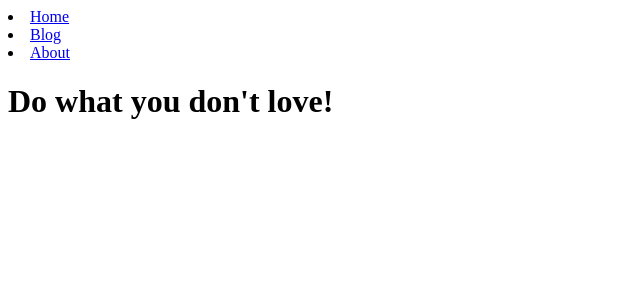
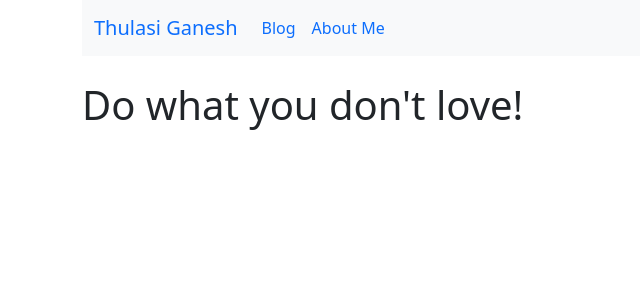
Before and after one commit to tganesh07/thulasi-ganesh.com, a React (Create React App) app: page / in a window 1280 px wide. Shown: the top 300 px of the page, without its empty margins (0-640 px from the left). Built offline with nearby package versions, Linux system fonts and the light colour scheme.

Commit message:
Added NavBar

```diff
--- a/package.json
+++ b/package.json
@@ -6,6 +6,7 @@
         "@testing-library/jest-dom": "^5.14.1",
         "@testing-library/react": "^13.0.0",
         "@testing-library/user-event": "^13.2.1",
+        "bootstrap": "^5.1.3",
         "react": "^18.2.0",
         "react-dom": "^18.2.0",
         "react-router-dom": "^6.3.0",
--- a/src/App.js
+++ b/src/App.js
@@ -8,6 +8,7 @@ import NotFound from "./page/NotFound";
 function App() {
     return (
         <Router>
+            <div className="container">
                 <NavBar />
                 <Routes>
                     <Route path="/" exact element={<Home />} />
@@ -16,6 +17,7 @@ function App() {
                     <Route path="/not-found" element={<NotFound />} />
                     <Route path="*" element={<Navigate to="not-found" />} />
                 </Routes>
+            </div>
         </Router>
     );
 }
--- a/src/components/NavBar.jsx
+++ b/src/components/NavBar.jsx
@@ -1,19 +1,36 @@
 import React from "react";
-import { Link } from "react-router-dom";
+import { Link, NavLink } from "react-router-dom";
 
 const NavBar = () => {
     return (
-        <div>
-            <li>
-                <Link to="/">Home</Link>
-            </li>
-            <li>
-                <Link to="/blog">Blog</Link>
-            </li>
-            <li>
-                <Link to="/about">About</Link>
-            </li>
-        </div>
+        <nav className="navbar navbar-expand-lg bg-light">
+            <div className="container-fluid">
+                <Link className="navbar-brand" to="/">
+                    Thulasi Ganesh
+                </Link>
+                <button
+                    className="navbar-toggler"
+                    type="button"
+                    data-bs-toggle="collapse"
+                    data-bs-target="#navbarNavAltMarkup"
+                    aria-controls="navbarNavAltMarkup"
+                    aria-expanded="false"
+                    aria-label="Toggle navigation"
+                >
+                    <span className="navbar-toggler-icon"></span>
+                </button>
+                <div className="collapse navbar-collapse" id="navbarNavAltMarkup">
+                    <div className="navbar-nav">
+                        <NavLink className="nav-link" to="/blog">
+                            Blog
+                        </NavLink>
+                        <NavLink className="nav-link" to="/about">
+                            About Me
+                        </NavLink>
+                    </div>
+                </div>
+            </div>
+        </nav>
     );
 };
 
--- a/src/index.css
+++ b/src/index.css
@@ -1,5 +1,6 @@
 body {
   margin: 0;
+  padding: 0 0 0 0;
   font-family: -apple-system, BlinkMacSystemFont, 'Segoe UI', 'Roboto', 'Oxygen',
     'Ubuntu', 'Cantarell', 'Fira Sans', 'Droid Sans', 'Helvetica Neue',
     sans-serif;
@@ -7,6 +8,10 @@ body {
   -moz-osx-font-smoothing: grayscale;
 }
 
+.navbar{
+  margin-bottom: 25px;
+}
+
 code {
   font-family: source-code-pro, Menlo, Monaco, Consolas, 'Courier New',
     monospace;
--- a/src/index.js
+++ b/src/index.js
@@ -1,6 +1,8 @@
 import React from 'react';
 import ReactDOM from 'react-dom/client';
 import App from "./App";
+import "./index.css";
+import "bootstrap/dist/css/bootstrap.css";
 
 const root = ReactDOM.createRoot(document.getElementById("root"));
 root.render(<App />);
```
Lines whose indentation alone changed are shown as unchanged.
